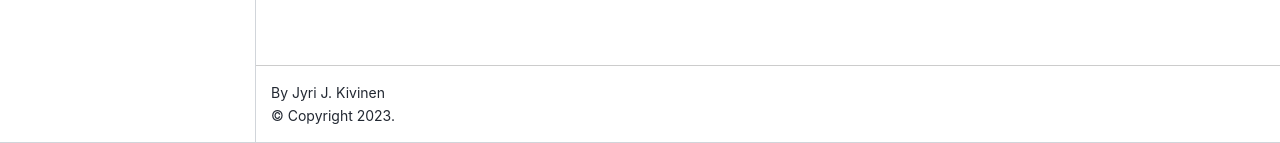
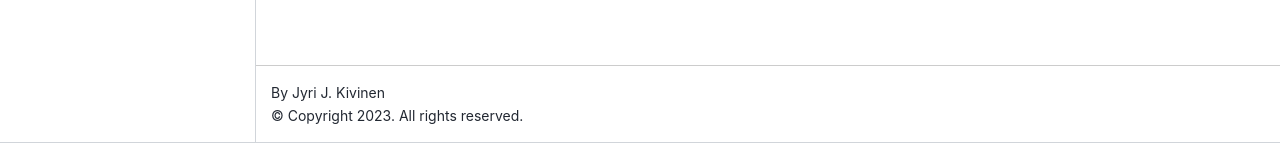
Before and after one commit to jyrikivinen/home, a Jupyter Book: the page built from intro.md, in a window 1280 px wide. Shown: the part 757-900 px from the top of the page. Built offline with Jupyter Book 1.0.4 settings and Sphinx 7.4.7 and the Sphinx Book theme 1.1.4, drawn with Linux system fonts in a browser that asks for light colours; pages that are not in the unit, such as notebooks, are missing from menus.

Commit message:
updated config-file

```diff
--- a/_config.yml
+++ b/_config.yml
@@ -2,7 +2,7 @@
 # -------------
 title: "Jyri Kivinen"
 author: "Jyri J. Kivinen"
-copyright: "2023"
+copyright: "2023. All rights reserved"
 logo: personal/picture.png
 
 # Execution settings
```
